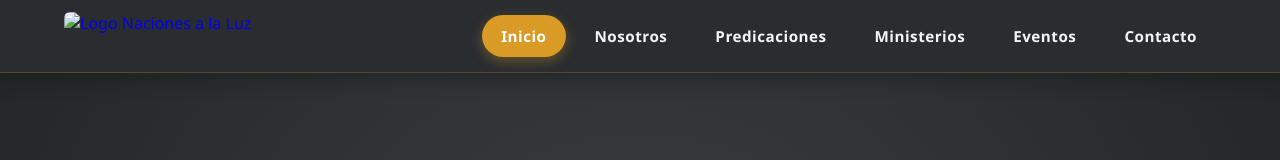
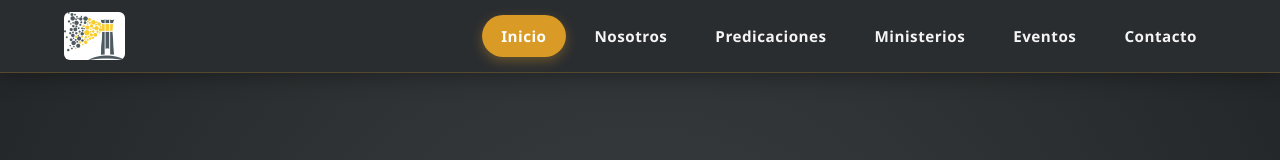
Before and after one commit to yadabiblia/NL2.0, a plain HTML site: page principal.html in a window 1280 px wide. Shown: the top 160 px of the page. Drawn offline with Linux system fonts and the light colour scheme.

Commit message:
Update principal.html

```diff
--- a/principal.html
+++ b/principal.html
@@ -274,7 +274,7 @@
   <header>
     <!-- Logo superior izquierdo (regresa a la portada o al inicio) -->
     <a href="index.html" class="brand-link" title="Volver a la portada">
-      <img src="IMG-20261115-WA0003.jpg" alt="Logo Naciones a la Luz" class="brand-logo">
+      <img src="logotorre.jpg" alt="Logo Naciones a la Luz" class="brand-logo">
     </a>
 
     <!-- Botón de menú para pantallas pequeñas -->
```
